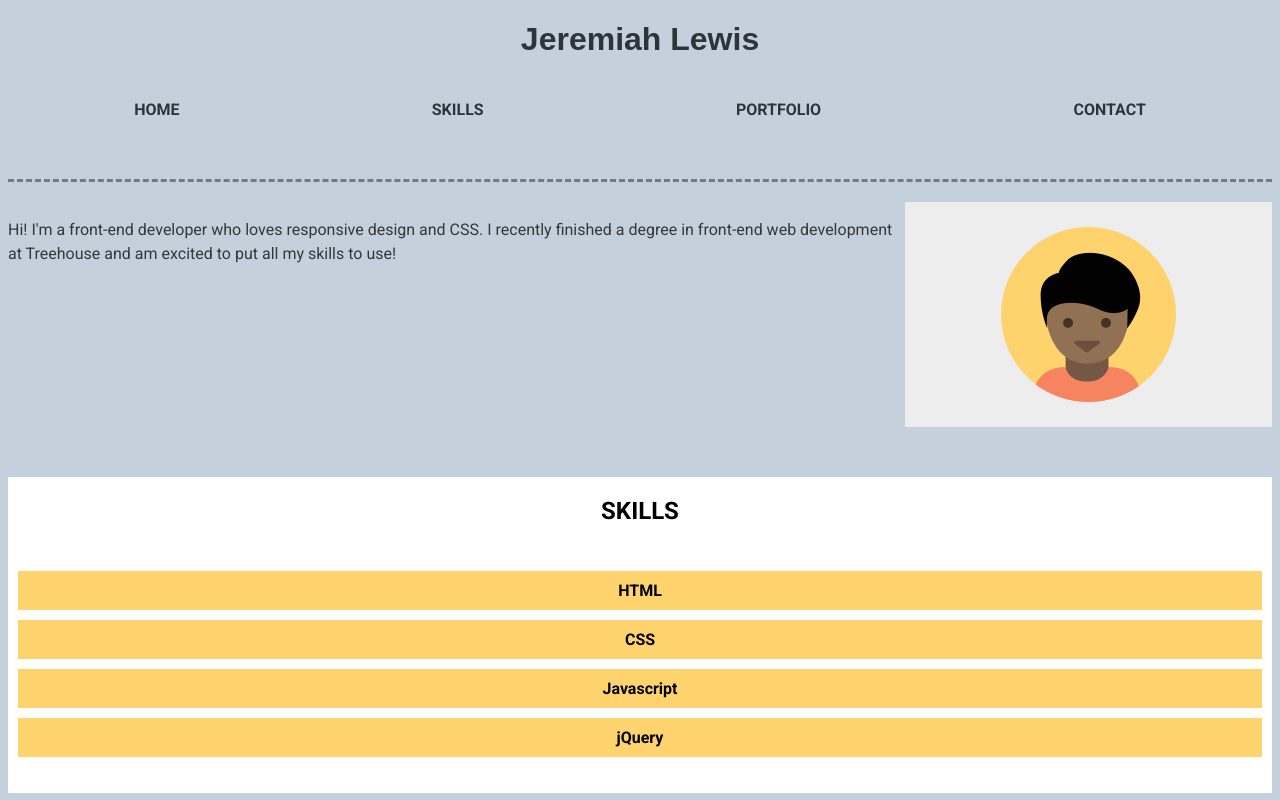
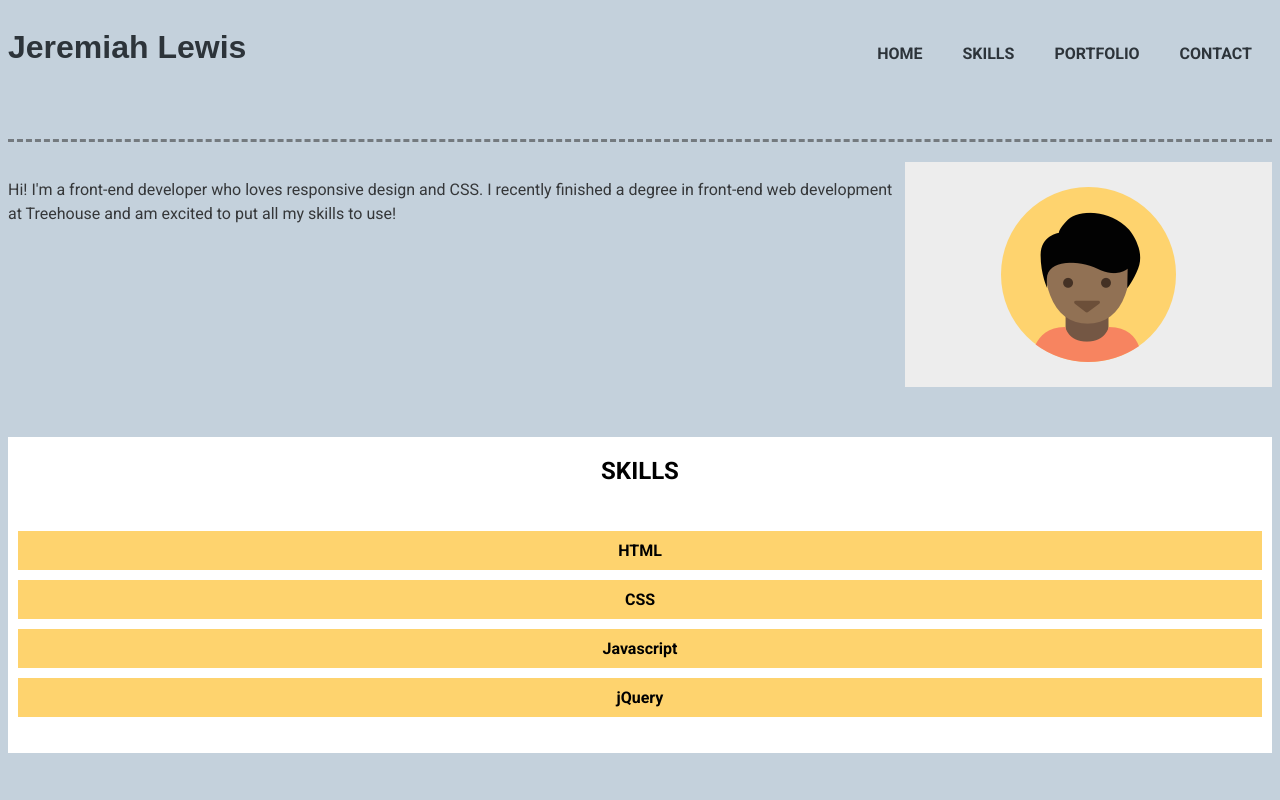
Before and after one commit to jclewis17/techdegree-project-2, a plain HTML site: page index.html in a window 1280 px wide. Shown: the top 800 px of the page. Drawn offline with Linux system fonts and the light colour scheme; a web font is replaced by a local one.

Commit message:
Last MQ/Finish
Added the last MQ for screens 1024px and wider. This completes the site.

```diff
--- a/css/styles.css
+++ b/css/styles.css
@@ -225,7 +225,8 @@ h3 {
         flex-basis: 33%;
     }
 
-    /* .wide-container {
+    .wide-container {
         display: flex;
+        justify-content: space-between;
     }
-} */
+}
```
